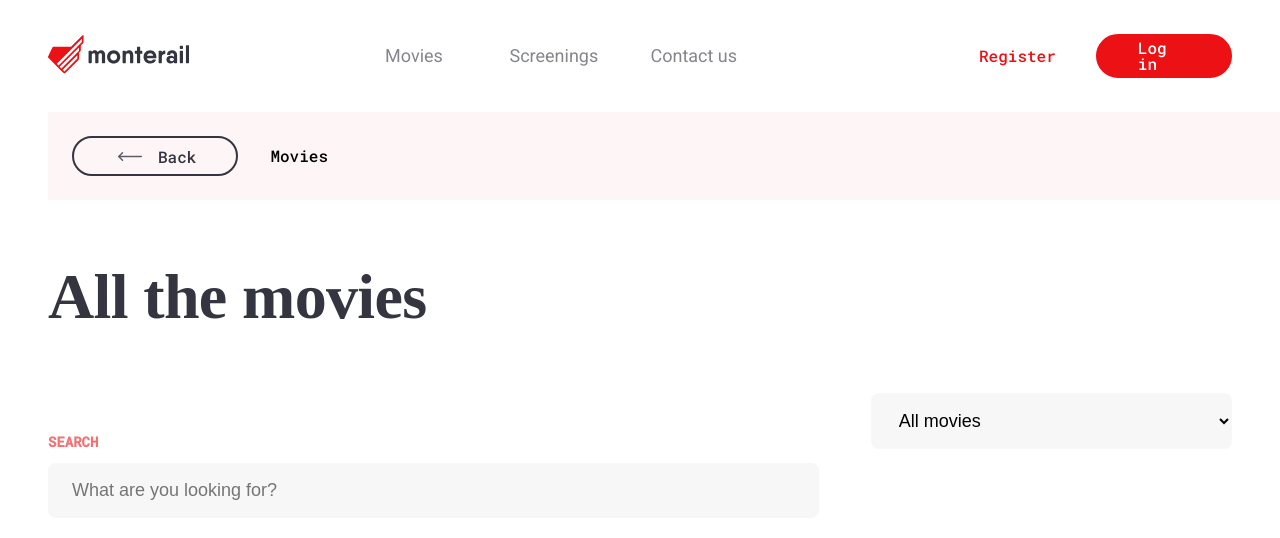
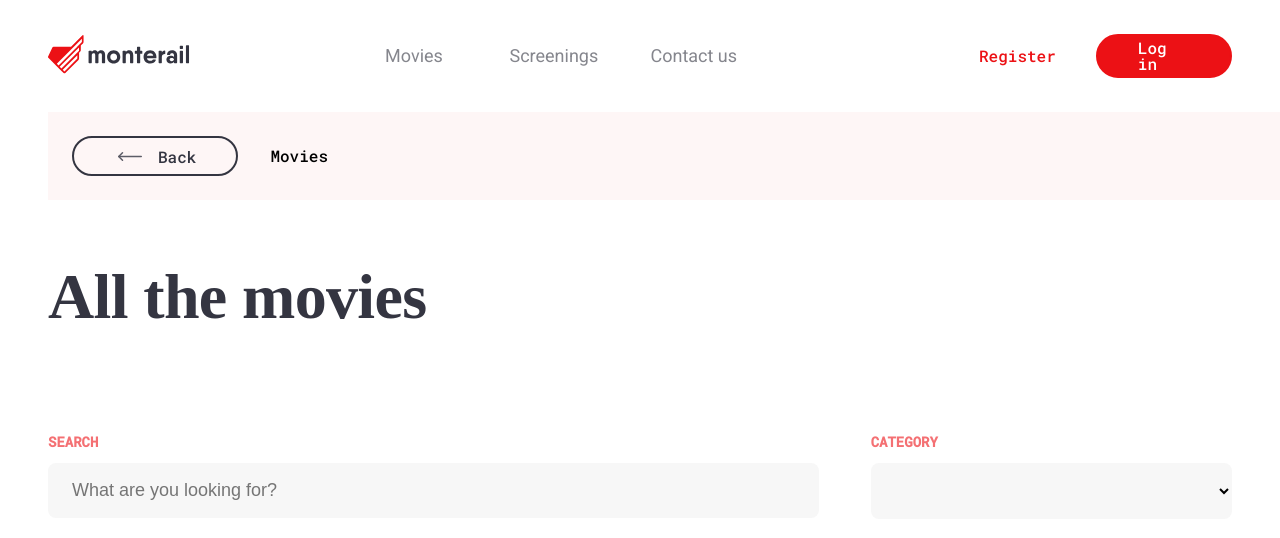
Before and after one commit to martaqh/monte-cinema-project, a Vue app: page /movies in a window 1280 px wide. Shown: the top 538 px of the page. Built offline with nearby package versions, Linux system fonts and the light colour scheme; a web font is replaced by a local one.

Commit message:
Include label into AppInput and AppSelect components

```diff
--- a/src/components/common/App/AppSelect.vue
+++ b/src/components/common/App/AppSelect.vue
@@ -4,26 +4,41 @@ export default defineComponent({
   props: {
     options: {
       type: Array,
+    },
+    optionDefault: {
+      type: String,
+      required: true,
+    },
+    labelText: {
+      type: String,
+      required: true,
     }
   },
   data() {
     return {
-      optionSelected: 'All movies',
-      optionDefault: 'All movies'
+      optionSelected: '',
+      label: this.labelText
     }
   }
 });
 </script>
 
 <template>
-  <select class="select" v-model="optionSelected">
-    <option selected>{{optionDefault}}</option>
-    <option v-for="option of options">{{ option }}</option>
-  </select>
+  <div class="select__wrapper">
+    <label class="select__label">{{label}}</label>
+    <select class="select" v-model="optionSelected">
+      <option selected>{{ optionDefault }}</option>
+      <option v-for="option of options" :key="option" :placeholder="optionDefault">{{ option }}</option>
+    </select>
+  </div>
 </template>
 
 <style lang="scss" scoped>
+.select__wrapper {
+  margin-top: 40px;
+}
 .select {
+
   padding: 17px 24px;
   gap: 10px;
   background: $color-field-background;
@@ -33,4 +48,16 @@ export default defineComponent({
   font-size: 18px;
   width: 100%;
 }
+
+.select__label {
+    display: block;
+    font-family: $font-mono;
+    font-weight: 700;
+    font-size: 14px;
+    line-height: 18px;
+    text-transform: uppercase;
+    color: $color-text-label;
+    margin-bottom: 12px;
+    width: fit-content;
+}
 </style>
--- a/src/components/views/ScreeningsSection.vue
+++ b/src/components/views/ScreeningsSection.vue
@@ -89,12 +89,20 @@ export default defineComponent({
           </div>
         </div>
         <div class="screenings-filters__by-movie">
-          <AppLabel>Movie</AppLabel>
-          <AppSelect :options="moviesTitles" v-model="optionSelected" />
+          <AppSelect
+            :options="moviesTitles"
+            v-model="optionSelected"
+            option-default="All movies"
+            label-text="movie"
+        />
         </div>
       </div>
     </div>
-  <ScreeningsList :movies="movies" :daySelected="activeDayDate" :titleSelected="optionSelected" />
+  <ScreeningsList
+    :movies="movies"
+    :daySelected="activeDayDate"
+    :titleSelected="optionSelected"
+  />
   </div>
 
 </template>
@@ -111,8 +119,8 @@ export default defineComponent({
 .screenings-filters__wrapper {
   display: flex;
   justify-content: space-between;
-  align-items: center;
-  margin-bottom: 34px;
+  align-items: baseline;
+  margin-bottom: 64px;
 
   @include tablet {
     flex-direction: column;
```
